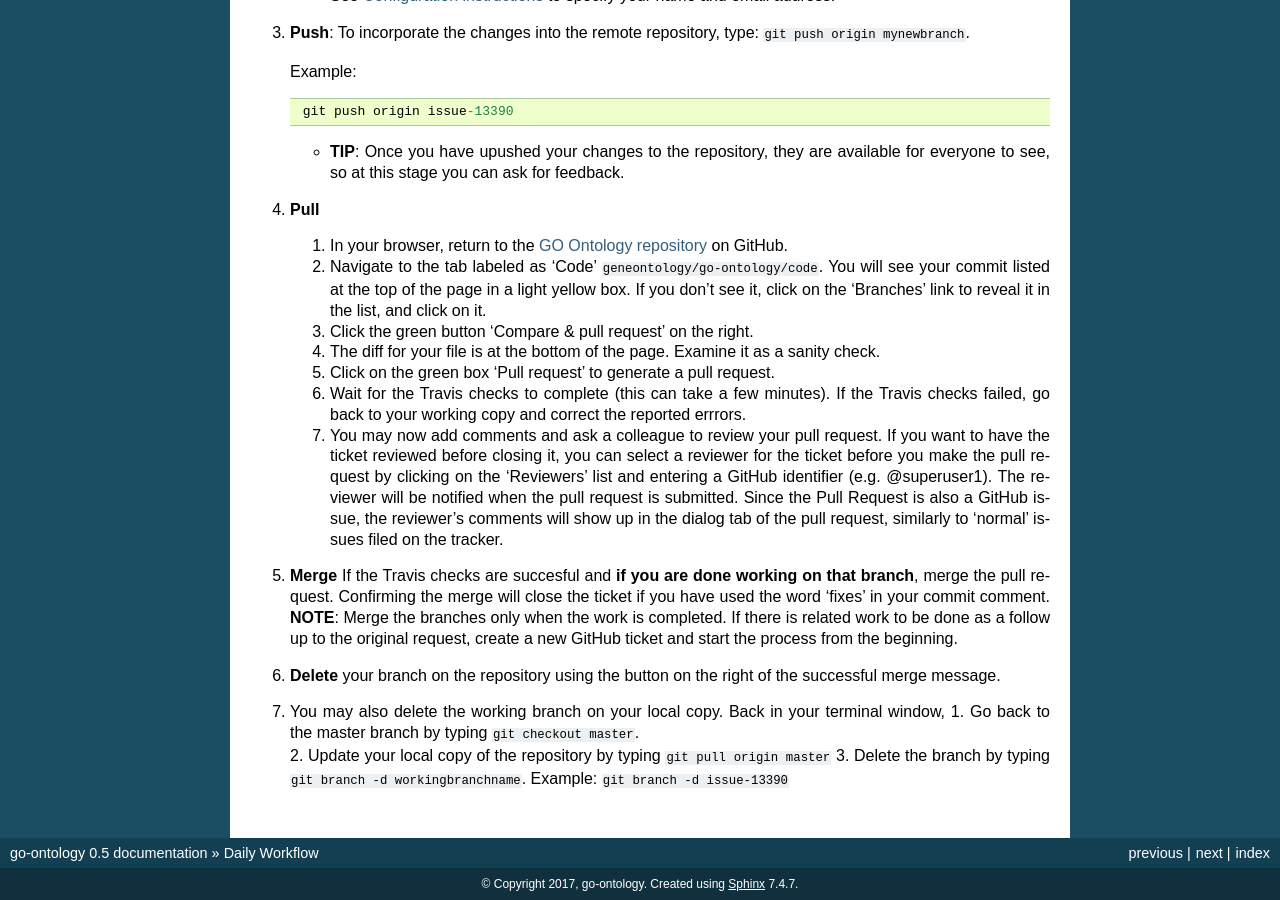
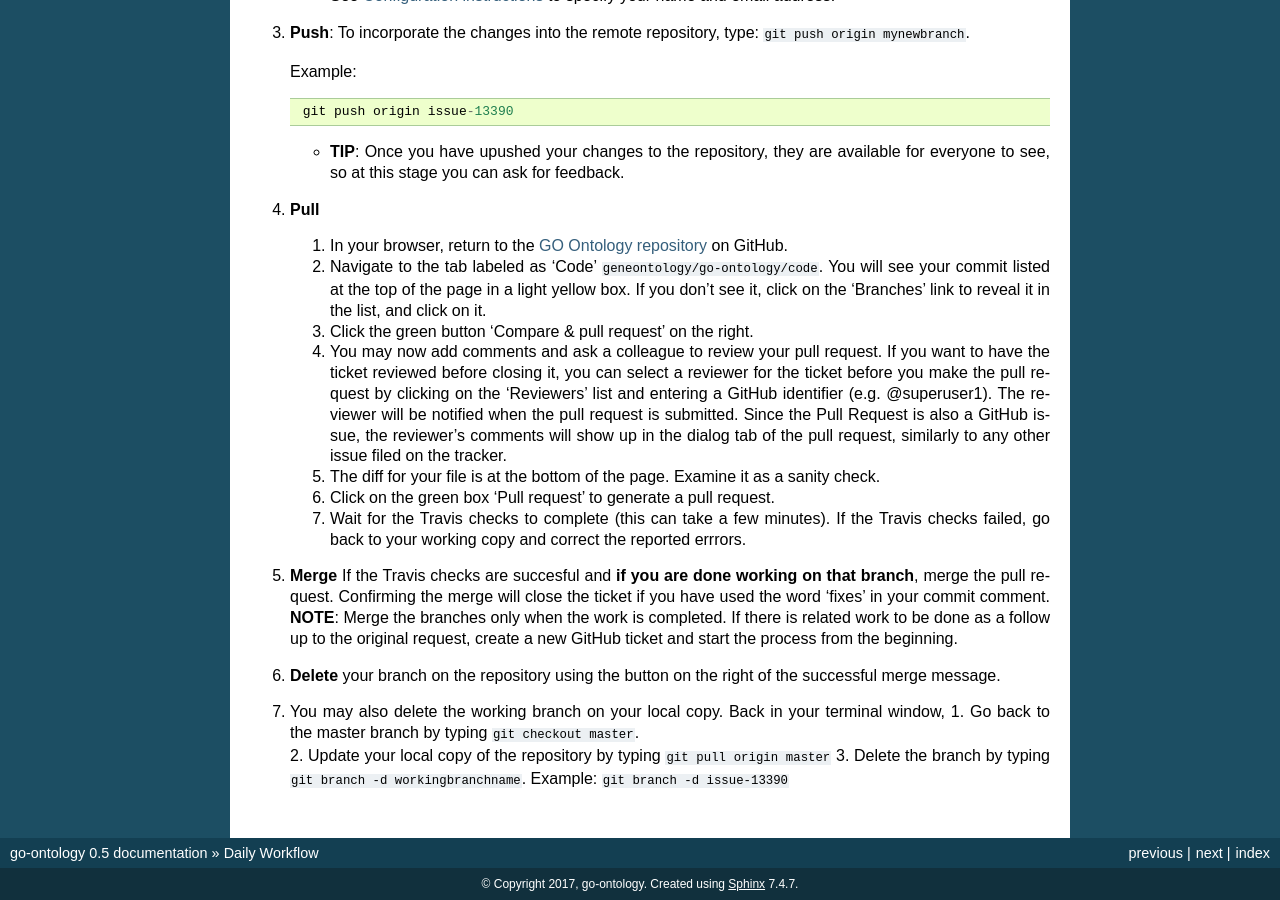
Before and after one commit to geneontology/go-ontology, a Sphinx documentation site: the page built from docs/DailyWorkflow.md, in a window 1280 px wide and 900 px high, scrolled down 2469 px. Built offline with Sphinx 7.4.7, drawn with Linux system fonts in a browser that asks for light colours.

Commit message:
Create DailyWorkflow.md

````diff
--- a/docs/DailyWorkflow.md
+++ b/docs/DailyWorkflow.md
@@ -108,10 +108,10 @@ This step is optional because it is not necessary to work on the current version
    1. In your browser, return to the [GO Ontology repository](https://github.com/geneontology/go-ontology) on GitHub.
    2. Navigate to the tab labeled as 'Code' ```geneontology/go-ontology/code```. You will see your commit listed at the top of the page in a light yellow box. If you don’t see it, click on the 'Branches' link to reveal it in the list, and click on it.
    3. Click the green button 'Compare & pull request' on the right.
-   4. The diff for your file is at the bottom of the page. Examine it as a sanity check.
-   5. Click on the green box 'Pull request' to generate a pull request.
-   6. Wait for the Travis checks to complete (this can take a few minutes). If the Travis checks failed, go back to your working copy and correct the reported errrors.
-   7. You may now add comments and ask a colleague to review your pull request. If you want to have the ticket reviewed before closing it, you can select a reviewer for the ticket before you make the pull request by clicking on the 'Reviewers' list and entering a GitHub identifier (e.g. @superuser1). The reviewer will be notified when the pull request is submitted. Since the Pull Request is also a GitHub issue, the reviewer’s comments will show up in the dialog tab of the pull request, similarly to 'normal' issues filed on the tracker.
+   4. You may now add comments and ask a colleague to review your pull request. If you want to have the ticket reviewed before closing it, you can select a reviewer for the ticket before you make the pull request by clicking on the 'Reviewers' list and entering a GitHub identifier (e.g. @superuser1). The reviewer will be notified when the pull request is submitted.  Since the Pull Request is also a GitHub issue, the reviewer’s comments will show up in the dialog tab of the pull request, similarly to any other issue filed on the tracker.
+   5. The diff for your file is at the bottom of the page. Examine it as a sanity check.
+   6. Click on the green box 'Pull request' to generate a pull request.
+   7. Wait for the Travis checks to complete (this can take a few minutes). If the Travis checks failed, go back to your working copy and correct the reported errrors.
 
 5. **Merge** If the Travis checks are succesful and **if you are done working on that branch**, merge the pull request. Confirming the merge will close the ticket if you have used the word 'fixes' in your commit comment.
  **NOTE**: Merge the branches only when the work is completed. If there is related work to be done as a follow up to the original request, create a new GitHub ticket and start the process from the beginning.
````
